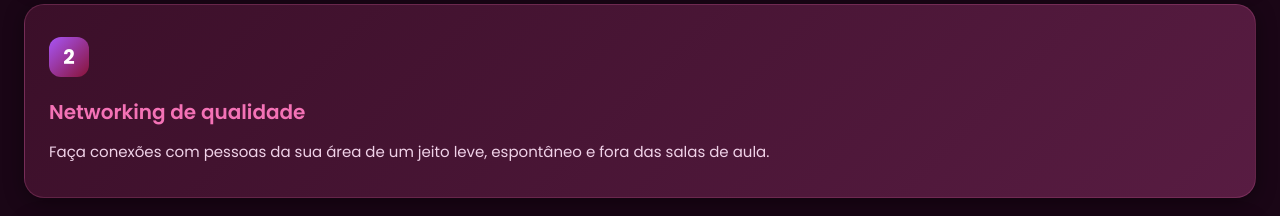
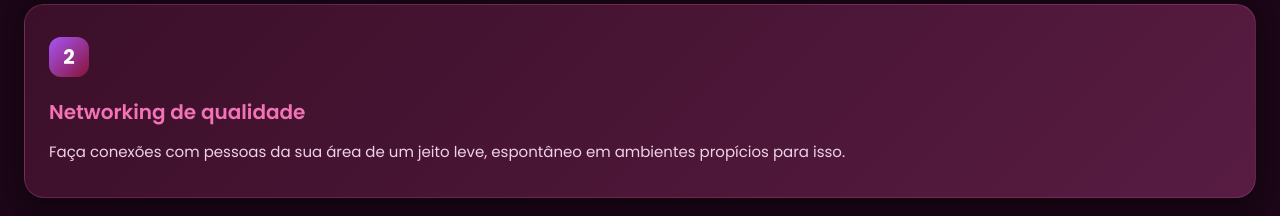
Before and after one commit to raphaelfelix/santee, a website: page index.html in a window 1280 px wide. Shown: the part 1140-1356 px from the top of the page. Drawn offline with Linux system fonts and the light colour scheme; a web font is replaced by a local one.

Commit message:
fix: box text

```diff
--- a/index.html
+++ b/index.html
@@ -555,7 +555,7 @@
             <div class="info-number">2</div>
             <h3 class="info-title">Networking de qualidade</h3>
             <p class="info-description">
-                Faça conexões com pessoas da sua área de um jeito leve, espontâneo e fora das salas de aula.
+                Faça conexões com pessoas da sua área de um jeito leve, espontâneo em ambientes propícios para isso.
             </p>
         </div>
 
```
